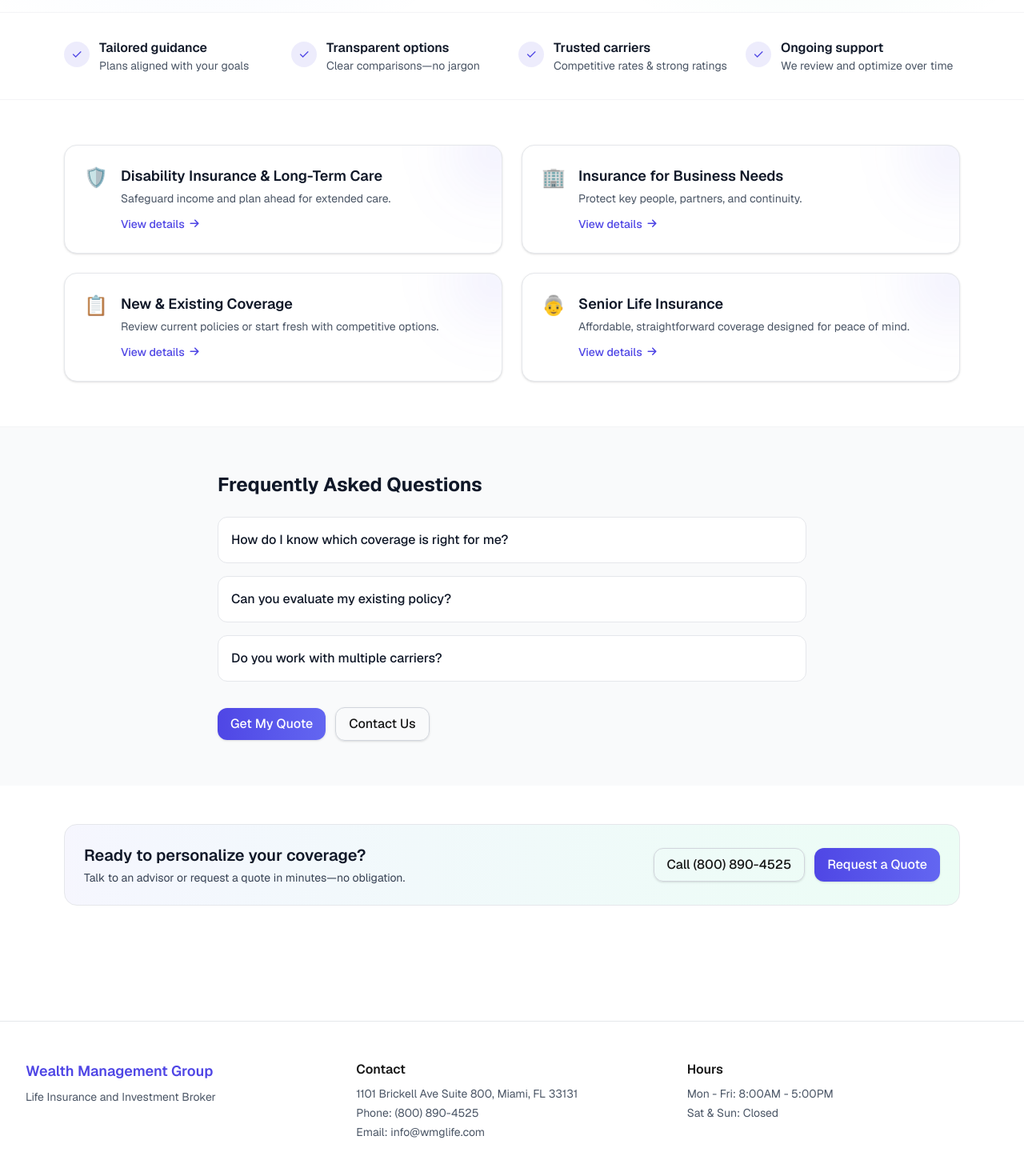
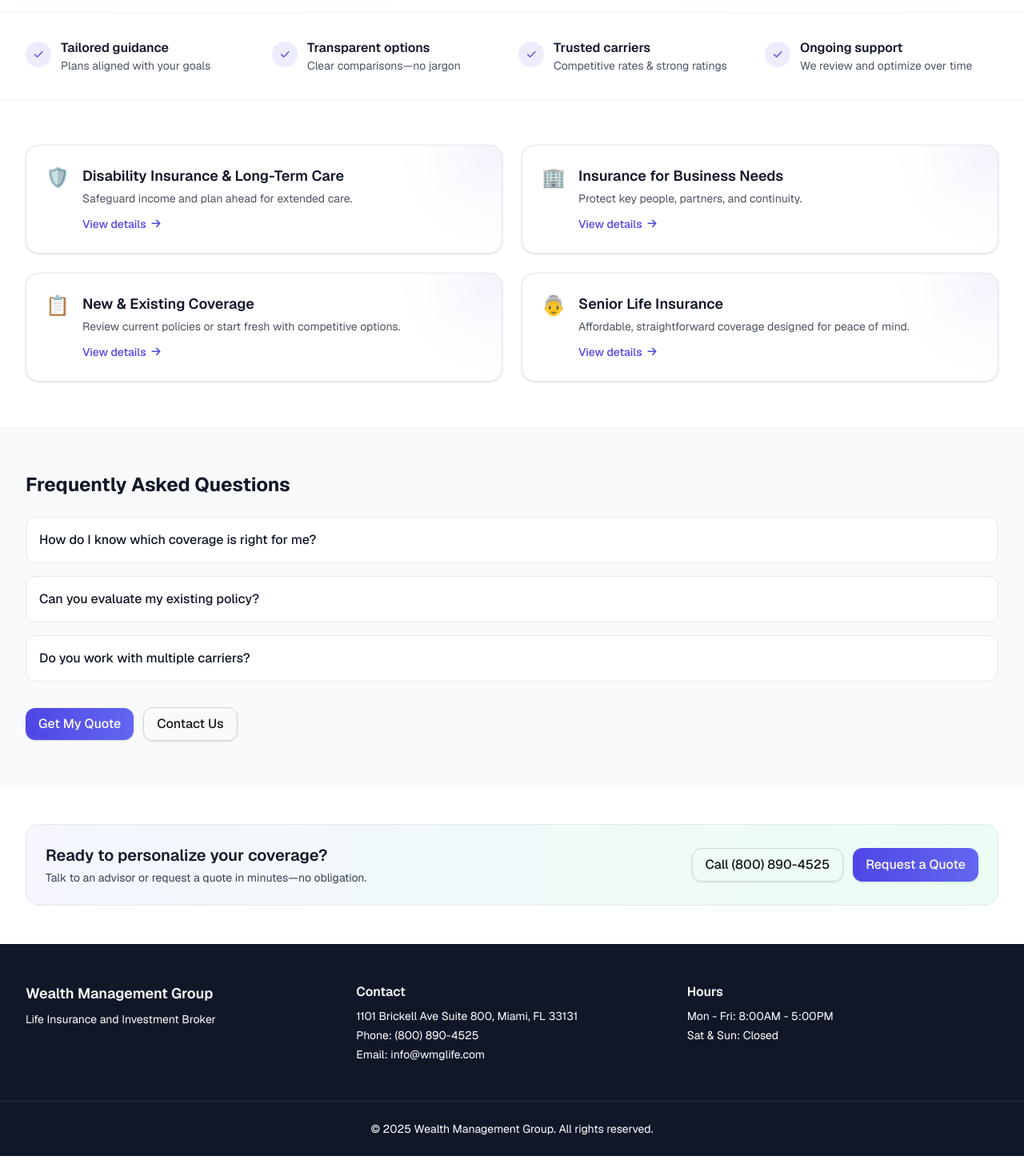
Before and after one commit to ihtishambashir/wmglife-next-js, a Next.js app: page /personalized-insurance in a window 1280 px wide. Shown: the part 440-1910 px from the top of the page at 80% size. After the commit the page ends 1885 px from the top, so only its background shows below. Built offline with nearby package versions, Linux system fonts and the light colour scheme.

Commit message:
Enhance UI with dark mode support and container adjustments across multiple pages

```diff
--- a/src/app/globals.css
+++ b/src/app/globals.css
@@ -86,4 +86,15 @@ body {
     to { opacity: 1; transform: translateY(0); }
   }
   .fade-in-up { animation: fade-in-up .6s cubic-bezier(.22,1,.36,1) both; }
+
+  /* Use on any dark background container to force white text */
+  .on-dark, .surface-dark { @apply text-white; }
+  .on-dark :is(h1,h2,h3,h4,h5,h6) { @apply text-white; }
+  .on-dark .text-gray-900, .on-dark .text-gray-800 { color: rgb(255 255 255 / 0.98); }
+  .on-dark .text-gray-700 { color: rgb(255 255 255 / 0.9); }
+  .on-dark .text-gray-600 { color: rgb(255 255 255 / 0.8); }
+  .on-dark .text-gray-500 { color: rgb(255 255 255 / 0.7); }
+  .on-dark .text-brand-700, .on-dark .text-brand-600 { color: #fff; }
+  .on-dark .nav-link { @apply text-white; }
+  .on-dark .btn-outline { @apply border-white/50 text-white hover:bg-white/10; }
 }
--- a/src/app/personalized-insurance/disability-insurance-and-long-term-care/page.js
+++ b/src/app/personalized-insurance/disability-insurance-and-long-term-care/page.js
@@ -1,7 +1,7 @@
 export default function Page(){
   return (
     <section className="section">
-      <div className="container max-w-3xl">
+      <div className="container-narrow max-w-3xl">
         <h1 className="h">Disability Insurance & Long‑Term Care</h1>
         <p className="mt-3 text-gray-700">Income protection and care planning that helps preserve assets and independence.</p>
         <ul className="mt-6 list-disc pl-6 space-y-2 text-gray-700">
--- a/src/app/personalized-insurance/insurance-for-business-needs/page.js
+++ b/src/app/personalized-insurance/insurance-for-business-needs/page.js
@@ -2,7 +2,7 @@
 export default function Page(){
   return (
     <section className="section">
-      <div className="container max-w-3xl">
+      <div className="container-narrow max-w-3xl">
         <h1 className="h">Insurance for Business Needs</h1>
         <p className="mt-3 text-gray-700">Solutions for key‑person coverage, buy‑sell funding, and continuity planning.</p>
         <ul className="mt-6 list-disc pl-6 space-y-2 text-gray-700">
--- a/src/app/personalized-insurance/new-and-exsisting-coverage/page.js
+++ b/src/app/personalized-insurance/new-and-exsisting-coverage/page.js
@@ -2,7 +2,7 @@
 export default function Page(){
   return (
     <section className="section">
-      <div className="container max-w-3xl">
+      <div className="container-narrow max-w-3xl">
         <h1 className="h">New & Existing Coverage</h1>
         <p className="mt-3 text-gray-700">Review current policies for performance and fit, or explore new coverage with up‑to‑date pricing.</p>
         <ul className="mt-6 list-disc pl-6 space-y-2 text-gray-700">
--- a/src/app/personalized-insurance/page.js
+++ b/src/app/personalized-insurance/page.js
@@ -99,7 +99,7 @@ export default function PersonalizedInsurancePage() {
           aria-hidden="true"
           className="pointer-events-none absolute inset-0 bg-[radial-gradient(circle_at_20%_10%,rgba(59,130,246,0.08),transparent_40%),radial-gradient(circle_at_80%_20%,rgba(16,185,129,0.08),transparent_35%)]"
         />
-        <div className="container mx-auto max-w-6xl px-4 py-12 md:py-16">
+        <div className="container-narrow max-w-6xl py-12 md:py-16">
           <nav aria-label="Breadcrumb" className="text-sm text-gray-500">
             <ol className="flex items-center gap-2">
               <li>
@@ -123,7 +123,7 @@ export default function PersonalizedInsurancePage() {
             </p>
 
             <div className="mt-6 flex flex-wrap items-center gap-3">
-              <Link href="/request-a-quote" className="btn btn-primary">
+              <Link href="/request-a-quote" className="btn btn-primary font-bold">
                 Request a Quote
               </Link>
               <Link href="/contact" className="btn border border-gray-300 hover:bg-gray-50">
@@ -136,7 +136,7 @@ export default function PersonalizedInsurancePage() {
 
       {/* BENEFITS STRIP */}
       <section aria-label="Why choose us" className="border-y border-gray-100 bg-white">
-        <div className="container mx-auto max-w-6xl px-4 py-6 md:py-8">
+        <div className="container-narrow max-w-6xl py-6 md:py-8">
           <ul className="grid gap-4 sm:grid-cols-2 lg:grid-cols-4">
             {[
               ['Tailored guidance', 'Plans aligned with your goals'],
@@ -158,7 +158,7 @@ export default function PersonalizedInsurancePage() {
 
       {/* GRID CARDS */}
       <section className="bg-white">
-        <div className="container mx-auto max-w-6xl px-4 py-12 md:py-14">
+        <div className="container-narrow max-w-6xl py-12 md:py-14">
           <div className="grid gap-6 sm:grid-cols-2">
             {items.map((i) => (
               <Link
@@ -201,7 +201,7 @@ export default function PersonalizedInsurancePage() {
 
       {/* FAQ */}
       <section className="bg-gray-50 border-t border-gray-100">
-        <div className="container mx-auto max-w-3xl px-4 py-12 md:py-14">
+        <div className="container-narrow max-w-3xl py-12 md:py-14">
           <h2 className="text-2xl font-bold text-gray-900">Frequently Asked Questions</h2>
           <div className="mt-6 space-y-4">
             <details className="group rounded-xl border border-gray-200 bg-white p-4 open:shadow-sm">
@@ -244,7 +244,7 @@ export default function PersonalizedInsurancePage() {
 
       {/* BOTTOM CTA */}
       <section className="bg-white">
-        <div className="container mx-auto max-w-6xl px-4 py-10 md:py-12">
+        <div className="container-narrow max-w-6xl py-10 md:py-12">
           <div className="flex flex-col items-start justify-between gap-4 rounded-2xl border border-gray-200 bg-gradient-to-r from-brand/5 to-emerald-50 p-6 md:flex-row md:items-center">
             <div>
               <h3 className="text-xl font-semibold text-gray-900">Ready to personalize your coverage?</h3>
--- a/src/app/personalized-insurance/senior-life-insurance/page.js
+++ b/src/app/personalized-insurance/senior-life-insurance/page.js
@@ -2,7 +2,7 @@
 export default function Page(){
   return (
     <section className="section">
-      <div className="container max-w-3xl">
+      <div className="container-narrow max-w-3xl">
         <h1 className="h">Senior Life Insurance</h1>
         <p className="mt-3 text-gray-700">Simple options that prioritize certainty and affordability so you can focus on what matters most.</p>
         <ul className="mt-6 list-disc pl-6 space-y-2 text-gray-700">
--- a/src/app/request-a-quote/page.js
+++ b/src/app/request-a-quote/page.js
@@ -84,7 +84,7 @@ export default function RequestAQuotePage() {
     <div className="bg-white text-gray-900">
       {/* Hero */}
       <section className="border-b border-gray-100">
-        <div className="container mx-auto max-w-7xl px-4 sm:px-6 lg:px-8">
+        <div className="container-narrow">
           <div className="py-12 sm:py-16 lg:py-20 grid gap-10 lg:grid-cols-12 items-start">
             <div className="lg:col-span-7 fade-in-up">
               <p className="text-xs uppercase tracking-widest text-brand-700">Request a Quote</p>
@@ -112,7 +112,7 @@ export default function RequestAQuotePage() {
             {/* Office card (from site) */}
             <aside className="lg:col-span-5 fade-in-up">
               <div className="rounded-2xl border border-gray-200 bg-white shadow-sm p-6">
-                <div className="text-lg font-semibold">Office & Hours</div>
+              <h2 className="text-lg font-semibold text-[#6569f2]">Office & Hours</h2>
                 <dl className="mt-4 space-y-3 text-sm text-gray-700">
                   <div>
                     <dt className="font-medium text-gray-900">Address</dt>
@@ -142,7 +142,7 @@ export default function RequestAQuotePage() {
 
       {/* Quote form */}
       <section className="py-12 sm:py-16 lg:py-20">
-        <div className="container mx-auto max-w-7xl px-4 sm:px-6 lg:px-8">
+        <div className="container-narrow">
           <div className="rounded-2xl border border-gray-200 bg-white shadow-sm p-6 lg:p-8">
             <h2 className="text-xl font-semibold">Your information</h2>
             <p className="mt-1 text-sm text-gray-600">
--- a/src/component/Footer.js
+++ b/src/component/Footer.js
@@ -1,29 +1,29 @@
 export default function Footer(){
   return (
-    <footer className="mt-24 border-t border-gray-200">
+    <footer className="mt-0 bg-gray-900 on-dark">
       <div className="container-narrow py-12 grid gap-6 md:grid-cols-3">
         <div>
-          <h3 className="text-lg font-semibold text-brand">Wealth Management Group</h3>
-          <p className="mt-2 text-sm text-gray-600">Life Insurance and Investment Broker</p>
+          <h3 className="text-lg font-semibold text-white">Wealth Management Group</h3>
+          <p className="mt-2 text-sm text-white">Life Insurance and Investment Broker</p>
         </div>
         <div>
-          <h4 className="font-semibold">Contact</h4>
-          <ul className="mt-2 text-sm text-gray-600 space-y-1">
+          <h4 className="font-semibold text-white">Contact</h4>
+          <ul className="mt-2 text-sm text-white space-y-1">
             <li>1101 Brickell Ave Suite 800, Miami, FL 33131</li>
             <li>Phone: (800) 890-4525</li>
             <li>Email: info@wmglife.com</li>
           </ul>
         </div>
         <div>
-          <h4 className="font-semibold">Hours</h4>
-          <ul className="mt-2 text-sm text-gray-600 space-y-1">
+          <h4 className="font-semibold text-white">Hours</h4>
+          <ul className="mt-2 text-sm text-white space-y-1">
             <li>Mon - Fri: 8:00AM - 5:00PM</li>
             <li>Sat & Sun: Closed</li>
           </ul>
         </div>
       </div>
-      <div className="border-t border-gray-200">
-        <div className="container-narrow py-6 text-sm text-gray-500">© {new Date().getFullYear()} Wealth Management Group. All rights reserved.</div>
+      <div className="border-t border-white/10">
+        <div className="container-narrow py-6 text-sm text-white text-center">© {new Date().getFullYear()} Wealth Management Group. All rights reserved.</div>
       </div>
     </footer>
   );
```
Also changed, not shown: src/app/contact/page.js (+6 -24 lines), src/app/page.js (+27 -21 lines).
